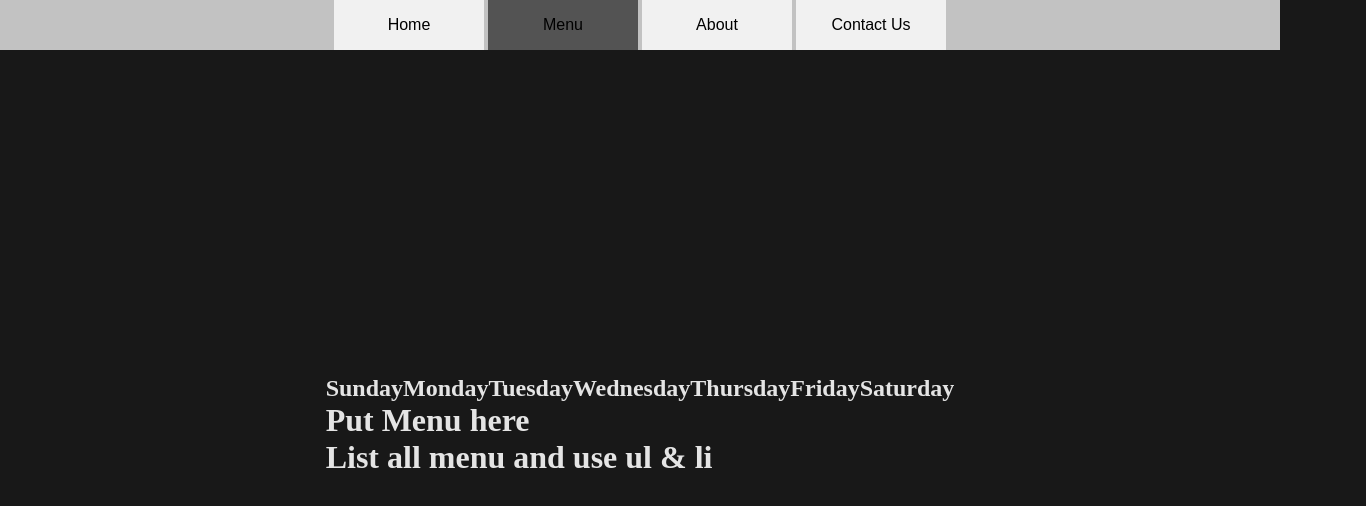
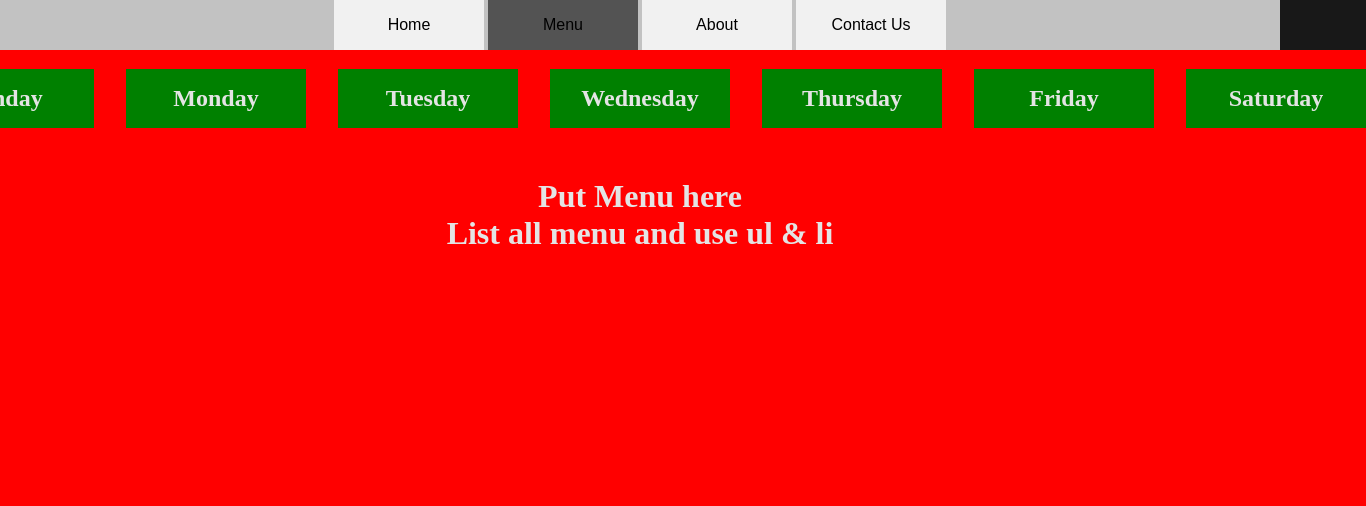
Before and after one commit to Jaydee-88/Project-Restaurant-Page, a website built with webpack: page src/template.html in a window 1280 px wide. Both pictures are taken after a click on the button "Menu". Shown: the whole page, 1366 px wide, since content can reach past the window. Built offline with nearby package versions, Linux system fonts and the light colour scheme.

Commit message:
Fixing UI

```diff
--- a/src/menupage.js
+++ b/src/menupage.js
@@ -1,12 +1,14 @@
 export function loadMenuPage() {
   const contentDiv = document.querySelector("#content");
   const menuTextDiv = document.createElement("div");
+  menuTextDiv.classList.add("menu-section");
   const headerPara1 = document.createElement("h1");
   const headerPara2 = document.createElement("h1");
 
   contentDiv.innerHTML = "";
 
   const timingDiv = document.createElement("div");
+  timingDiv.classList.add("schedule-div");
   timingDiv.style.display = "flex";
 
   const scheduleArray = [
@@ -22,7 +24,10 @@ export function loadMenuPage() {
   // display text in scheduleArray and append in timingDiv
   for (let i = 0; i < scheduleArray.length; i++) {
     // create text element and append each days
+
+    // Make it Accordian flush type and Button type
     const header2 = document.createElement("h2");
+    header2.classList.add("schedule-block");
     header2.textContent = scheduleArray[i];
     timingDiv.appendChild(header2);
   }
--- a/src/styles.css
+++ b/src/styles.css
@@ -72,5 +72,29 @@ nav button:active {
   font-size: 1.5rem;
 }
 
+/* Menu Section */
+.menu-section {
+  display: flex;
+  flex-direction: column;
+  align-items: center;
+  background-color: red;
+  height: 100%;
+}
 
-/* Menu Section */
+.schedule-div {
+  display: flex;
+  padding-top: 3rem;
+  padding-bottom: 3rem;
+  align-items: center;
+  height: 3rem;
+  gap: 2rem;
+  margin-bottom: 2rem;
+}
+
+.schedule-block {
+  display: flex;
+  justify-content: center;
+  background-color: green;
+  width: 180px;
+  padding: 1rem;
+}
```
